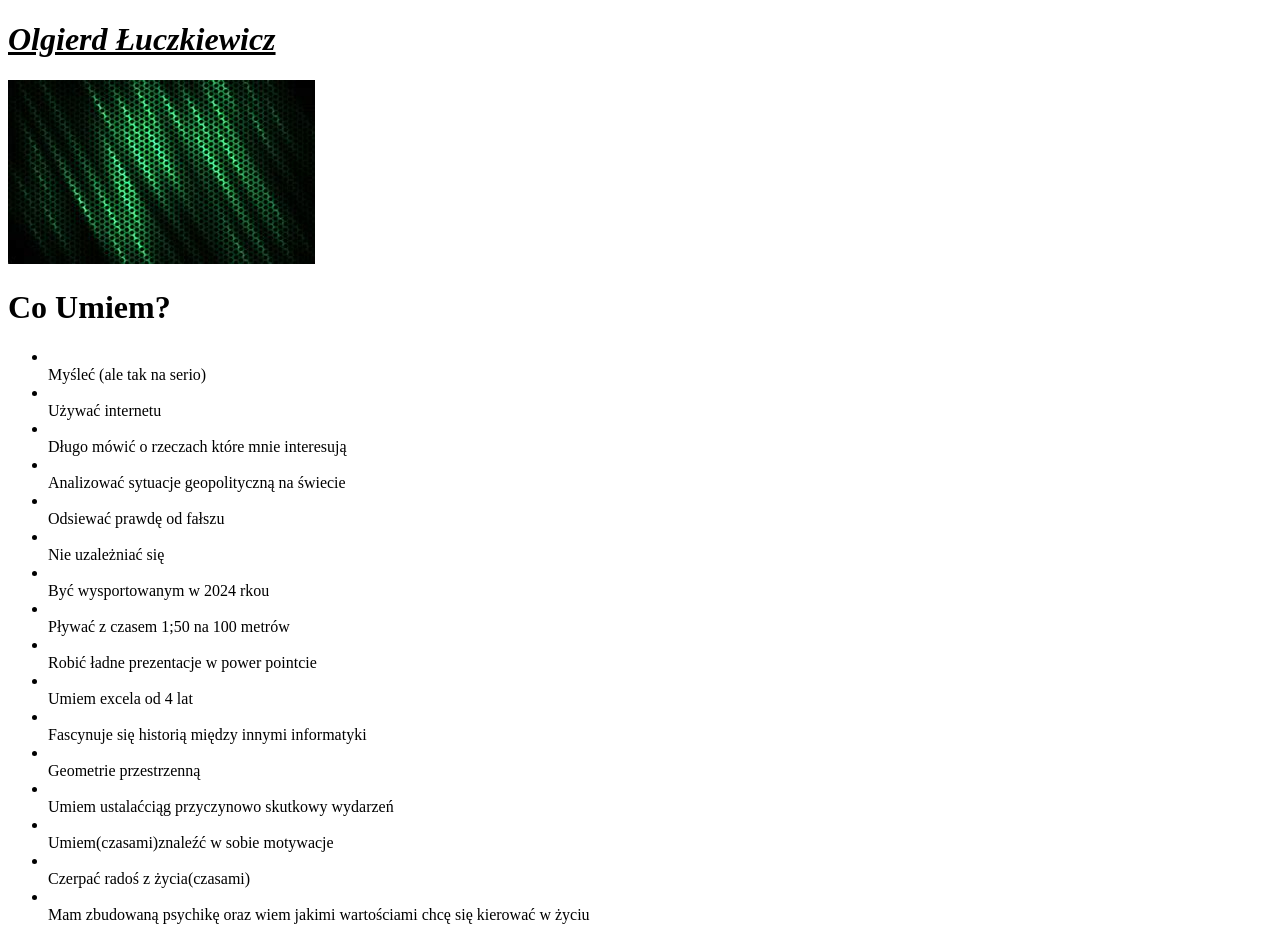
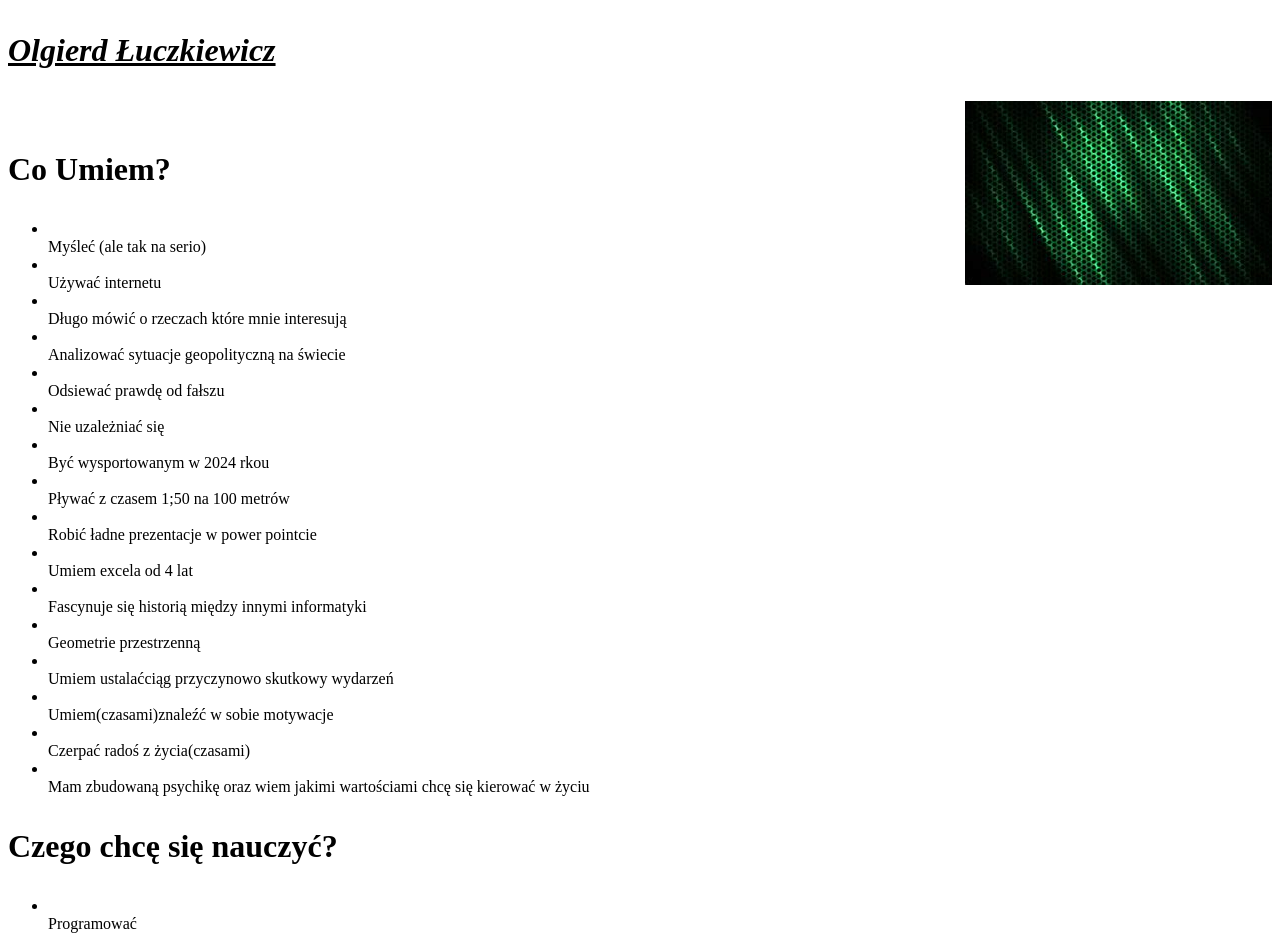
Before and after one commit to Owexmylord/owexmylord.github.io, a plain HTML site: page index.html in a window 1280 px wide. Shown: the top 937 px of the page. Drawn offline with Linux system fonts and the light colour scheme; a web font is replaced by a local one.

Commit message:
Add files via upload

```diff
--- a/index.html
+++ b/index.html
@@ -5,16 +5,18 @@
     <meta http-equiv="X-UA-Compatible" content="IE=edge">
     <meta name="viewport" content="width=device-width, initial-scale=1.0">
     <title>Document</title>
+    <link rel="stylesheet" href="style.css">
+    <link rel="preconnect" href="https://fonts.googleapis.com">
+<link rel="preconnect" href="https://fonts.gstatic.com" crossorigin>
+<link href="https://fonts.googleapis.com/css2?family=Playwrite+GB+S:ital,wght@1,100&family=Shadows+Into+Light+Two&display=swap" rel="stylesheet">
 </head>
 <body>
-    <p>
-    <B><I><U><h1>Olgierd Łuczkiewicz</B></I></U></h1>
-    </p>
-    <img src="html.jfif"/>
+<div>
+    <B><I><U><h1><p>Olgierd Łuczkiewicz</p></B></I></U></h1>
+    <img src="html.jfif" align="right"/>
     <br>
     <a href="https://www.kochanowski.waw.pl"></a>
-    <p>
-    <B><h1> Co Umiem?</h1></B>
+    <B><h1><p>Co Umiem?</p></h1></B>
         <ul>
                 <li></li>Myśleć (ale tak na serio)
                 <li></li>Używać internetu
@@ -35,7 +37,7 @@
         </ul>
     </p>
     <p>
-    <B><h1> Czego chcę się nauczyć?</h1></B>
+        <B><h1><p>Czego chcę się nauczyć?</p></h1></B>
         <ul>
                 <li></li>Programować
                 <li></li>Fizyki
@@ -58,7 +60,7 @@
         </ul>
     </p>
     <p>
-        <B><h1> Kim chcę zostać?</h1></B>
+        <B><h1><p>Kim chcę zostać?</p></h1></B>
         <ul>
             Naukowcem-politykiem-reformatorem
             Uzasadnienie
@@ -74,6 +76,6 @@
             </ul>
         </ul>
     </p>
-    <h1><img src="html2.jfif"/></h1>
+</div>
 </body>
 </html>
```
